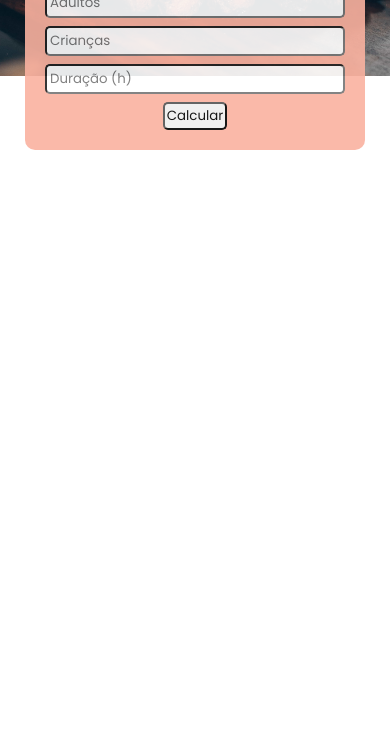
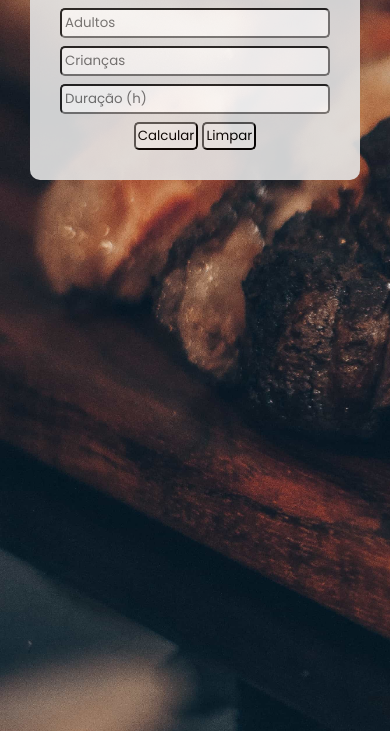
Before and after one commit to michelsiqueiraa/Churrascometro, a plain HTML site: page index.html in a window 390 px wide. Shown: the part 143-874 px from the top of the page. Before the commit the page ends 844 px from the top, so only its background shows below. Drawn offline with Linux system fonts and the light colour scheme.

Commit message:
ajuste style

```diff
--- a/index.html
+++ b/index.html
@@ -13,12 +13,12 @@
 <body>
     <div id="container-imagem"></div>
     <div class="container">
-        <div class=""></div>
         <h1>Churrascômetro</h1>
         <input type="number" id="adultos" name="adultos" placeholder="Adultos">
         <input type="number" id="criancas" name="criancas" placeholder="Crianças">
         <input type="number" id="duracao" name="duracao" placeholder="Duração (h)">
         <button class="bnt" onclick="calcular()">Calcular</button>
+        <button class="bnt" onclick="window.location.reload()">Limpar</button>
 
         <div id="resultado"></div>
     </div>
--- a/style.css
+++ b/style.css
@@ -13,16 +13,14 @@ body{
 
 }
 
-
-
 .container{
-    max-width: 300px;
+    max-width: 400px;
     margin: auto;
-    margin-top: 20px;
+    margin-top: 30px;
     display: block;
     border-radius: 10px;
-    background-color: #fab2a0;
-    padding: 20px;
+    background-color: #e4e4e4;
+    padding: 30px;
     text-align: center;
     opacity: 0.9;
 }
@@ -34,6 +32,7 @@ body{
 }
 
 
+
 input{
     width: 100%;
     margin-bottom: 8px;
@@ -43,3 +42,17 @@ input{
     border-radius: 5px;
     font-family: 'Poppins', sans-serif;
 }
+
+@media ( max-width: 600px){
+   body{
+    margin: 0;
+    position: relative;
+    background-size: cover;
+    background-repeat:no-repeat ;
+   }
+
+   .container{
+    margin: 30px;
+}
+
+}
```
